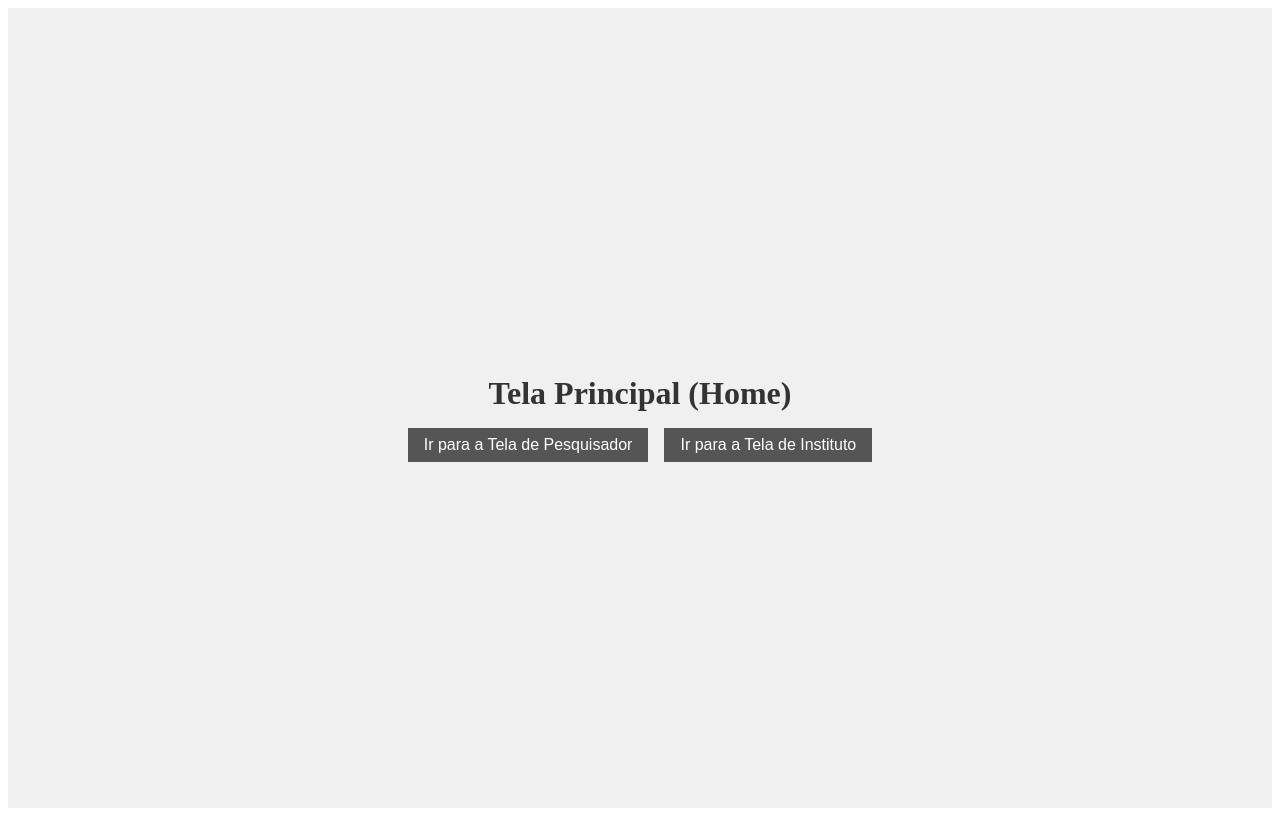
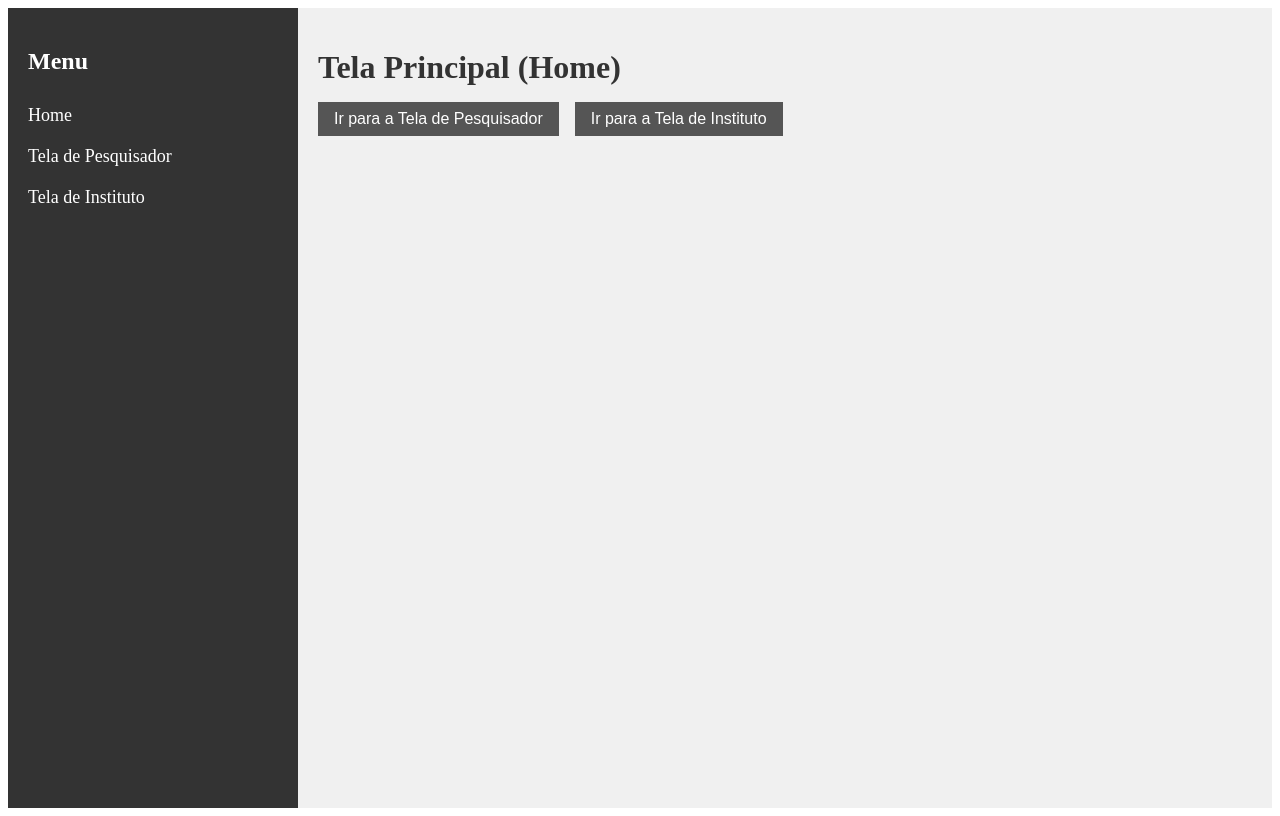
Before and after one commit to davi-tr/frontDS1, a React (Vite) app: page / in a window 1280 px wide. Built offline with nearby package versions, Linux system fonts and the light colour scheme.

Commit message:
Menu suspenso

```diff
--- a/src/TelaHome.css
+++ b/src/TelaHome.css
@@ -1,17 +1,47 @@
-/* Home.css */
+/* TelaHome.css */
 
 .home-container {
   display: flex;
-    flex-direction: column;
-    align-items: center;
-    justify-content: center;
-    height: 100vh;
-    background-color: #f0f0f0; /* Cinza claro de fundo */
+  background-color: #f0f0f0;
+  min-height: 100vh;
+}
+
+.sidebar {
+  background-color: #333;
+  color: #fff;
+  width: 250px;
+  padding: 20px;
+}
+
+.sidebar h2 {
+  font-size: 24px;
+  margin-bottom: 20px;
+}
+
+.sidebar ul {
+  list-style: none;
+  padding: 0;
+}
+
+.sidebar li {
+  cursor: pointer;
+  padding: 10px 0;
+  font-size: 18px;
+  transition: background-color 0.3s;
+}
+
+.sidebar li:hover {
+  background-color: #555;
+}
+
+.content {
+  flex-grow: 1;
+  padding: 20px;
 }
 
 .home-title {
   font-size: 2rem;
-    color: #333; /* Cinza escuro para o título */
+  color: #333;
   margin-bottom: 1rem;
 }
 
@@ -23,13 +53,13 @@
 .home-button {
   padding: 0.5rem 1rem;
   font-size: 1rem;
-    background-color: #555; /* Cinza médio para os botões */
+  background-color: #555;
   border: none;
-    color: #fff; /* Texto branco nos botões */
+  color: #fff;
   cursor: pointer;
   transition: background-color 0.3s;
 }
 
 .home-button:hover {
-    background-color: #333; /* Escurece um pouco ao passar o mouse */
+  background-color: #333;
 }
--- a/src/TelaHome.jsx
+++ b/src/TelaHome.jsx
@@ -11,11 +11,19 @@ function Home() {
     setCurrentScreen(screen);
   };
 
-  let content;
-
-  if (currentScreen === 'home') {
-    content = (
+  return (
     <div className="home-container">
+      <div className="sidebar">
+        <h2>Menu</h2>
+        <ul>
+          <li onClick={() => handleNavigate('home')}>Home</li>
+          <li onClick={() => handleNavigate('pesquisador')}>Tela de Pesquisador</li>
+          <li onClick={() => handleNavigate('instituto')}>Tela de Instituto</li>
+        </ul>
+      </div>
+      <div className="content">
+        {currentScreen === 'home' && (
+          <div className="home-content">
             <h1 className="home-title">Tela Principal (Home)</h1>
             <div className="home-buttons">
               <button className="home-button" onClick={() => handleNavigate('pesquisador')}>
@@ -26,14 +34,12 @@ function Home() {
               </button>
             </div>
           </div>
+        )}
+        {currentScreen === 'pesquisador' && <TelaPrincipal />}
+        {currentScreen === 'instituto' && <DataTable />}
+      </div>
+    </div>
   );
-  } else if (currentScreen === 'pesquisador') {
-    content = <TelaPrincipal />;
-  } else if (currentScreen === 'instituto') {
-    content = <DataTable />;
-  }
-
-  return content;
 }
 
 export default Home;
```
Lines whose indentation alone changed are shown as unchanged.
